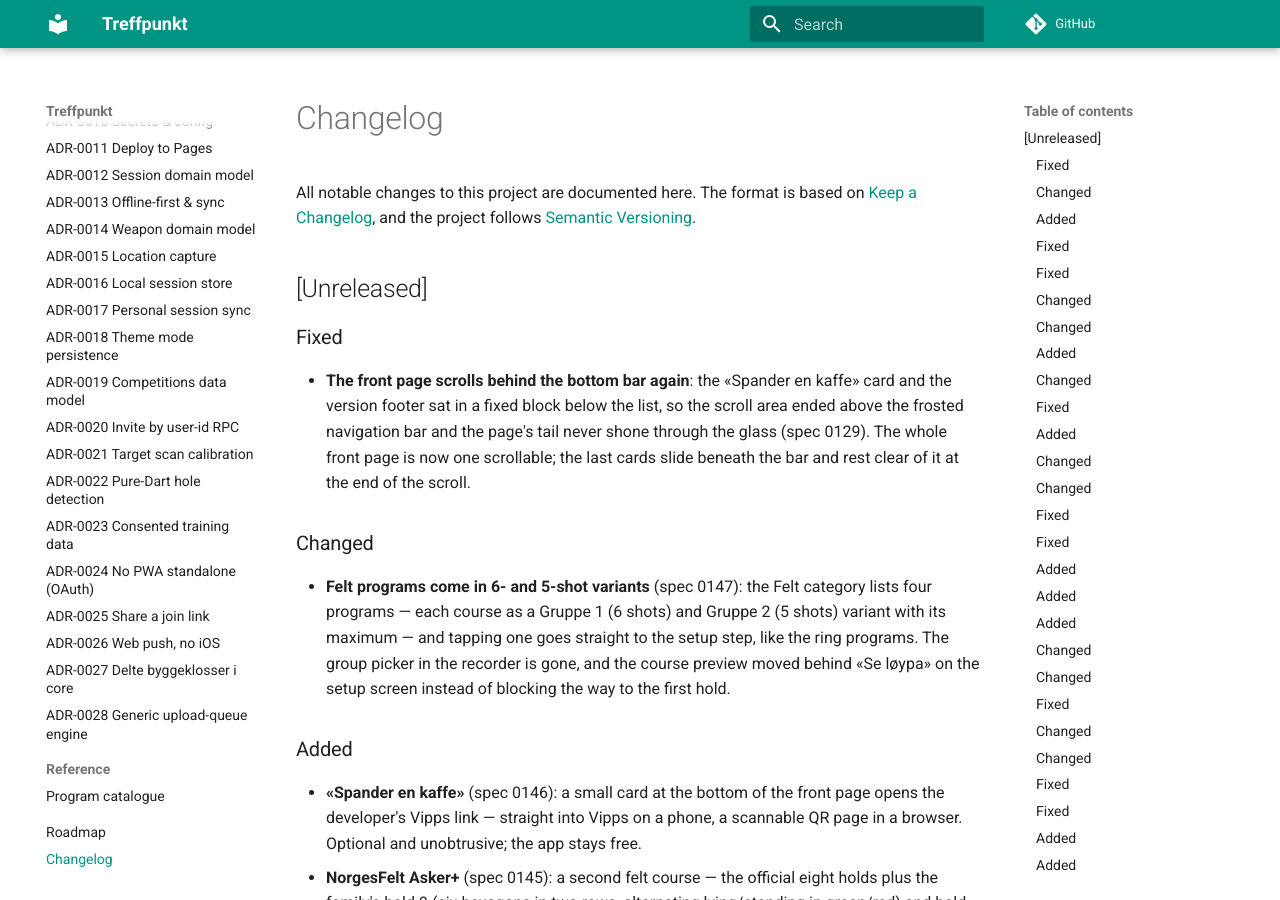
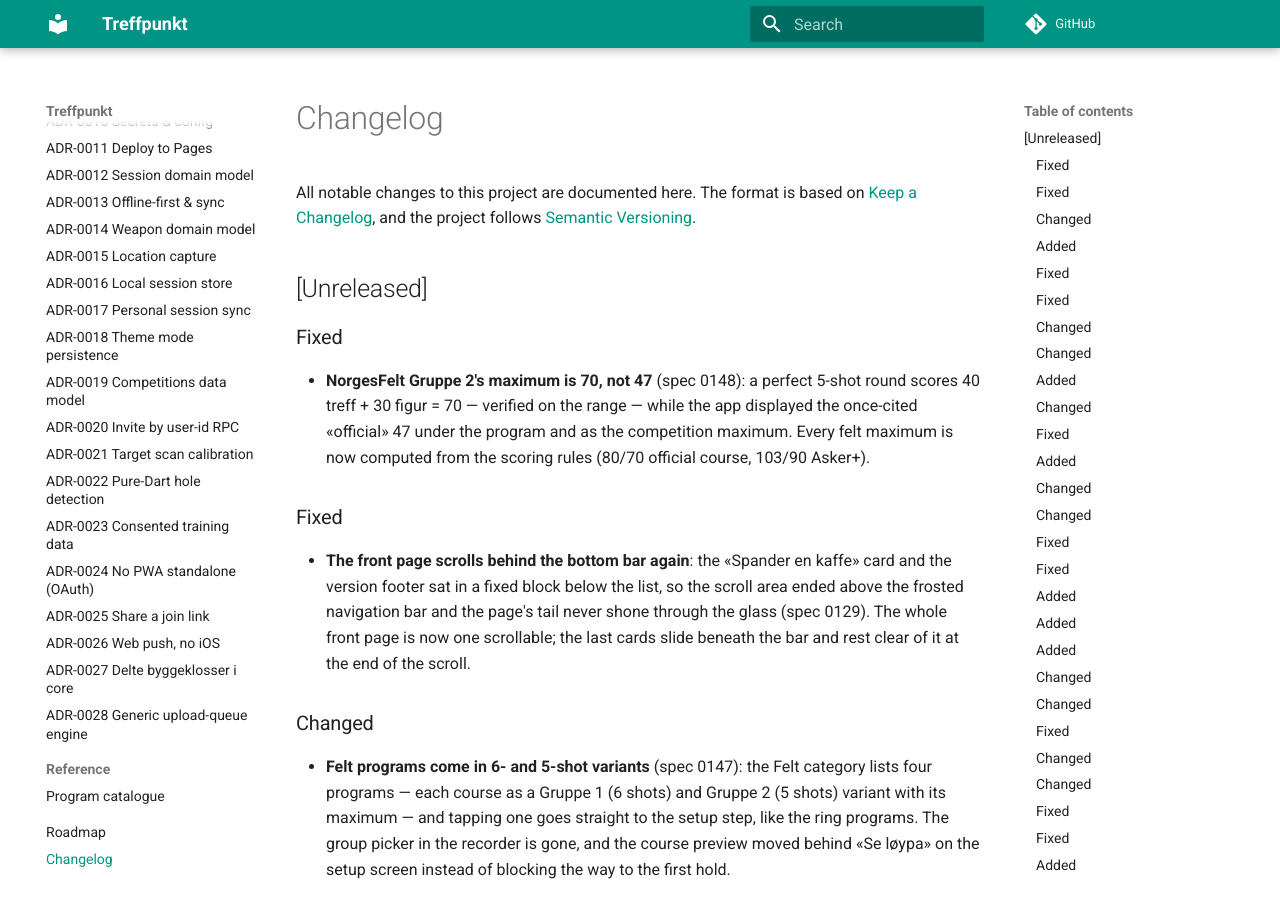
Before and after one commit to roykollensvendsen/treffpunkt, an MkDocs documentation site: the page built from docs/CHANGELOG.md, in a window 1280 px wide and 900 px high. Built offline with MkDocs 1.6.1 and Material for MkDocs 9.7.7, drawn with Linux system fonts in a browser that asks for light colours; comment, search, counter and statistics services are not loaded.

Commit message:
fix(felt): compute every course maximum — Gruppe 2's real max is 70
The domain expert shot deliberate max rounds: Gruppe 1 scored exactly the
official 80 (which equals the formula), but a perfect Gruppe 2 round
scored 70 — 40 treff + 30 figur — while the app displayed the once-cited
«official» 47 under the program tile and as the competition maximum. A
shooter beating the shown maximum by 23 points settles it: whatever the
47 on norgesfelt.no counts, it is not the maximum of this scoring.

Every felt maximum is now computed from the scoring rules (per hold:
shots + min(shots, figures)) — 80/70 for the official course, 103/90 for
Asker+ — and the now-userless officialMax override is removed, so the
program tiles, the course preview and competition maxTotal all follow one
honest rule.

Spec: docs/specs/0148-felt-computed-max.md (correction noted in 0068/0145)

```diff
--- a/docs/CHANGELOG.md
+++ b/docs/CHANGELOG.md
@@ -5,6 +5,13 @@ All notable changes to this project are documented here. The format is based on
 [Semantic Versioning](https://semver.org/spec/v2.0.0.html).
 
 ## [Unreleased]
+
+### Fixed
+- **NorgesFelt Gruppe 2's maximum is 70, not 47** (spec 0148): a perfect
+  5-shot round scores 40 treff + 30 figur = 70 — verified on the range —
+  while the app displayed the once-cited «official» 47 under the program
+  and as the competition maximum. Every felt maximum is now computed from
+  the scoring rules (80/70 official course, 103/90 Asker+).
 
 ### Fixed
 - **The front page scrolls behind the bottom bar again**: the «Spander en
```
Also changed, not shown: docs/specs/0068-feltskyting.md (+3 -0 lines), docs/specs/0145-norgesfelt-asker-plus.md (+4 -2 lines), docs/specs/0148-felt-computed-max.md (added, +33 -0 lines), docs/user/competitions.md (+1 -1 lines), docs/user/getting-started.md (+1 -1 lines), 3 other files.
